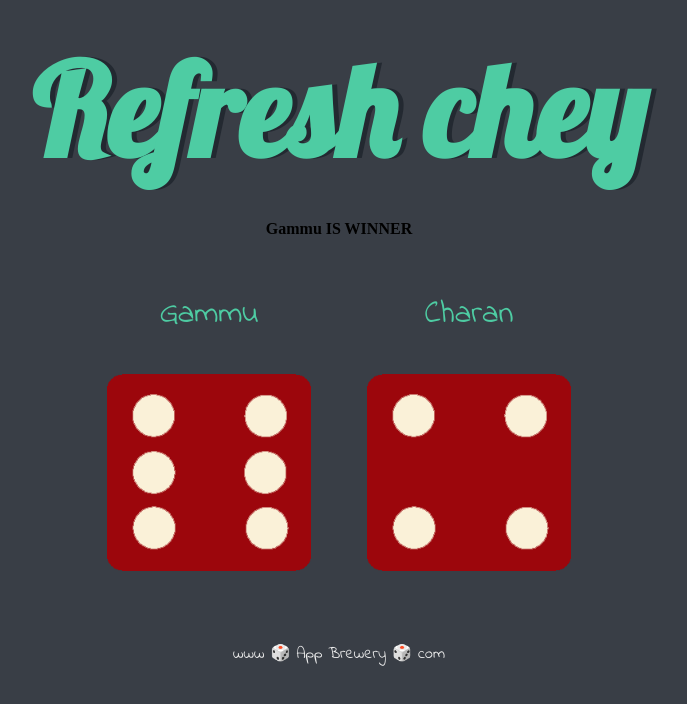
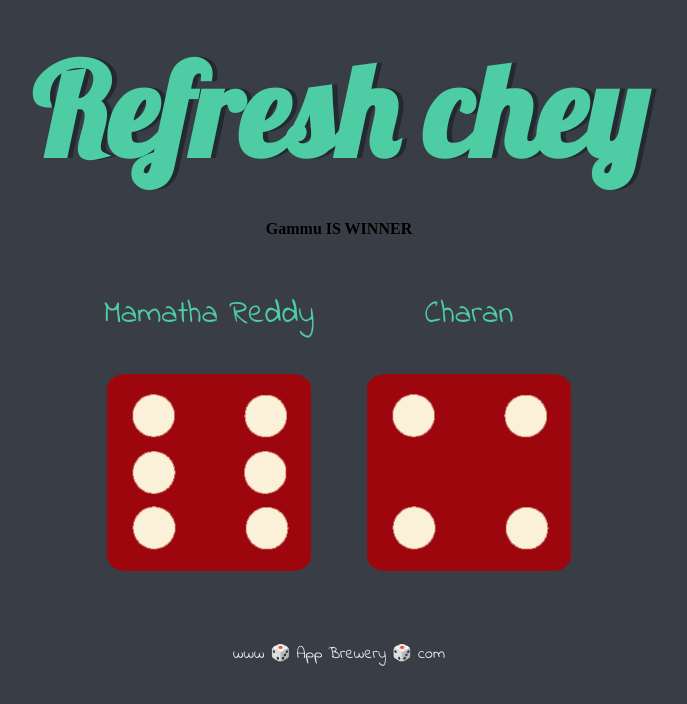
Before and after one commit to charan-123/Dice, a plain HTML site: page index.html in a window 1280 px wide. Shown: the whole page, without its empty margins (301-988 px from the left). Drawn offline with Linux system fonts and the light colour scheme.

Commit message:
added some content

```diff
--- a/index.html
+++ b/index.html
@@ -12,7 +12,7 @@
       <h1>Refresh chey</h1>
      <h4 id="winner"> </h4>
       <div class="dice">
-        <p>Gammu</p>
+        <p>Mamatha Reddy</p>
         <img class="img1" src=k>
       </div>
 
@@ -22,7 +22,6 @@
       </div>
 
     </div>
-
 <script src="index.js"></script>
   </body>
 
```
